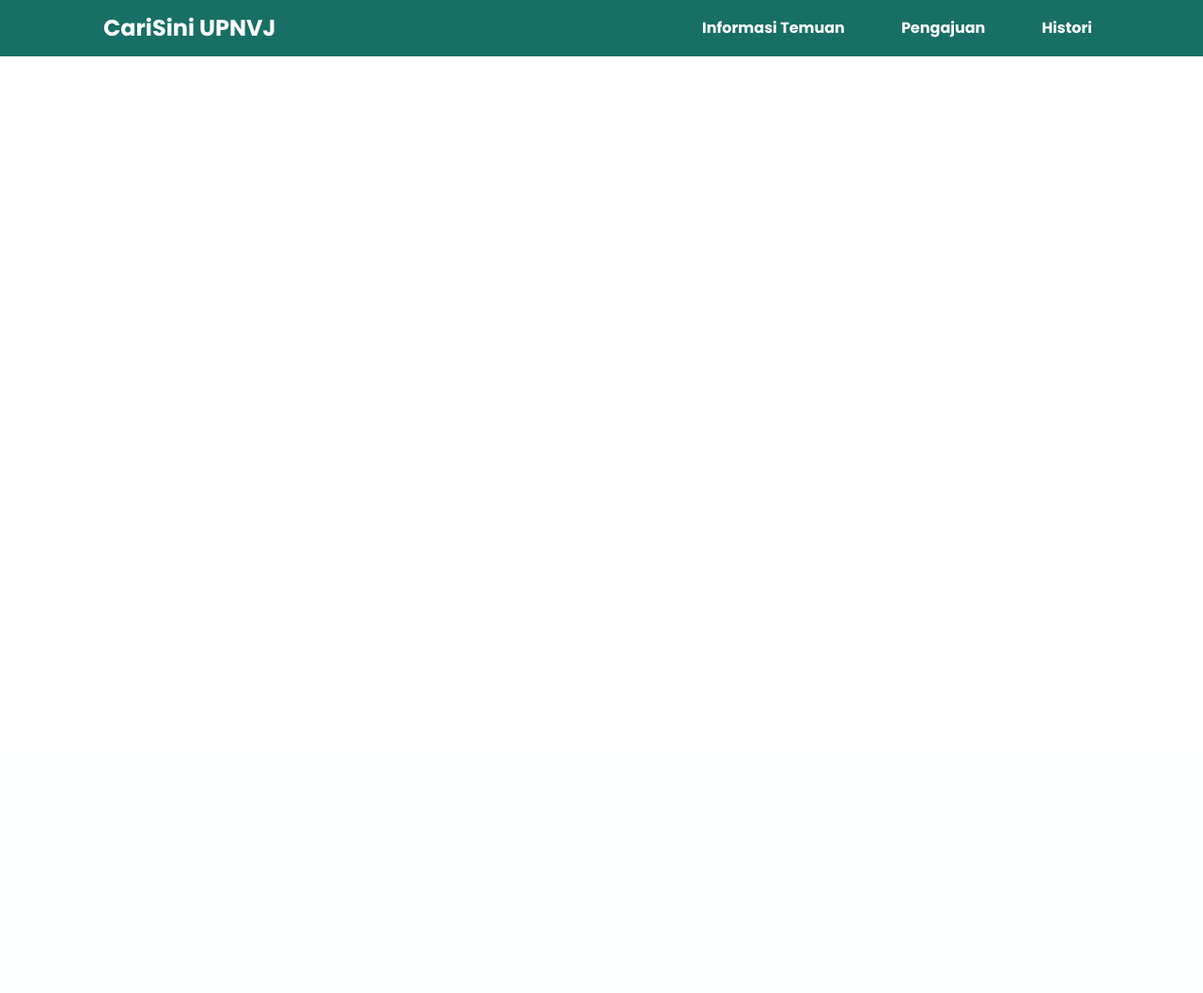
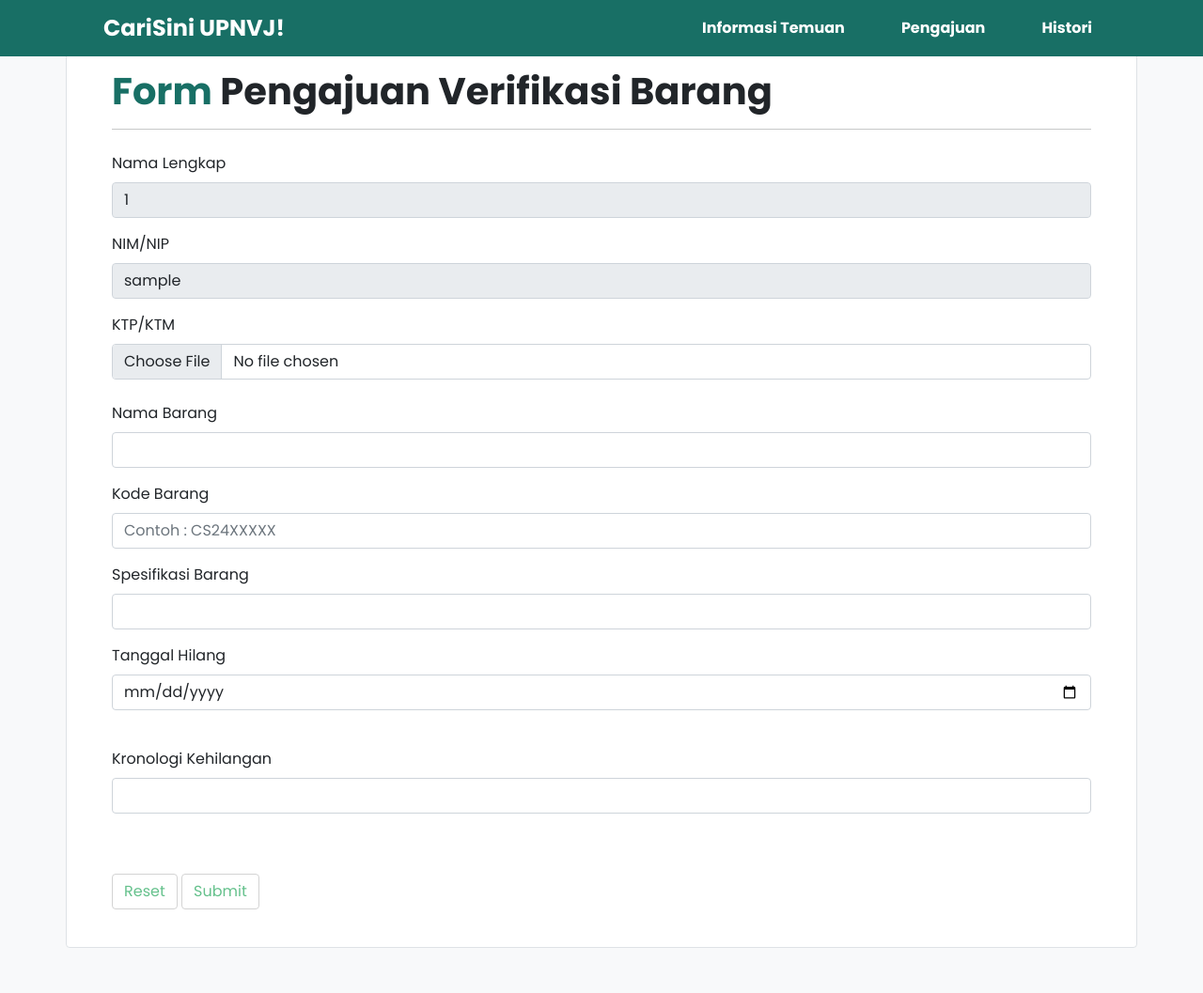
Before and after one commit to adeliadeswita/TBWebP_CariSiniUPNVJ, a PHP site: page /form_pengajuan.php in a window 1280 px wide. Shown: the whole page at 94% size. Before the commit the page ends 60 px from the top, so only its background shows below. Run offline with PHP 8.4, Linux system fonts and the light colour scheme; the visitor is signed in with stand-in values (Sample User, id 1).

Commit message:
page-pengajuan
data yang diinput di page pengajuan udah bisa masuk ke database pengajuan, trus kalo misalnya kode barang atau nama barangnya ga sesuai nanti muncul pesan errornya

```diff
--- a/form_pengajuan.php
+++ b/form_pengajuan.php
@@ -1,8 +1,54 @@
+<?php
+session_start();
+include 'koneksi.php';
+
+$username = $_SESSION['username'];
+$nm_lengkap = $_SESSION['nm_lengkap'];
+
+if ($_SERVER['REQUEST_METHOD'] == 'POST') {
+  // Collect form data
+  $nm_lengkap = $_POST['nm_lengkap'];
+  $username = $_POST['username'];
+  $nm_brg = $_POST['nm_brg'];
+  $kd_brg = $_POST['kd_brg'];
+  $spek_brg_ajuan = $_POST['spek_brg_ajuan'];
+  $tgl_hilang = $_POST['tgl_hilang'];
+  $kron_hilang = $_POST['kron_hilang'];
+
+  // File upload handling
+  $ktp_ktm = $_FILES['ktp_ktm']['name'];
+  $ktp_ktm_tmp = $_FILES['ktp_ktm']['tmp_name'];
+  $upload_dir = 'foto/';
+  move_uploaded_file($ktp_ktm_tmp, $upload_dir . $ktp_ktm);
+
+  // Validasi nm_brg dan kd_brg
+  $query_check = "SELECT * FROM temuan WHERE nm_brg = '$nm_brg' AND kd_brg = '$kd_brg'";
+  $result_check = mysqli_query($koneksi, $query_check);
+
+  if (mysqli_num_rows($result_check) > 0) {
+    // Jika ada data yang cocok, lakukan INSERT
+    $sql = "INSERT INTO pengajuan (nm_lengkap, username, nm_brg, kd_brg, spek_brg_ajuan, tgl_hilang, kron_hilang, ktp_ktm)
+                VALUES ('$nm_lengkap', '$username', '$nm_brg', '$kd_brg', '$spek_brg_ajuan', '$tgl_hilang', '$kron_hilang', '$ktp_ktm')";
+
+    if (mysqli_query($koneksi, $sql)) {
+      $berhasil = "Data berhasil disimpan !";
+    } else {
+      echo "<script>alert('Error: " . mysqli_error($koneksi) . "');</script>";
+    }
+  } else {
+    $error = "Nama barang atau kode barang tidak valid atau tidak ditemukan.";
+  }
+
+  mysqli_close($koneksi);
+}
+?>
+
 <!DOCTYPE html>
 <html lang="id">
+
 <head>
   <meta charset="UTF-8">
-    <title>Pengajuan - CariSini UPNVJ</title>
+  <title>Pengajuan-CariSini UPNVJ</title>
   <link href="https://cdn.jsdelivr.net/npm/bootstrap@5.1.3/dist/css/bootstrap.min.css" rel="stylesheet" integrity="sha384-1BmE4kWBq78iYhFldvKuhfTAU6auU8tT94WrHftjDbrCEXSU1oBoqyl2QvZ6jIW3" crossorigin="anonymous">
   <link href="https://fonts.googleapis.com/css2?family=Poppins:wght@100;300;400;700&display=swap" rel="stylesheet">
   <link rel="stylesheet" href="style.css">
@@ -10,12 +56,86 @@
 
 <body>
   <nav class="nav">
-    <div class="logo">CariSini UPNVJ</div>
+    <div class="logo">CariSini UPNVJ!</div>
     <div class="nav-navigasi">
       <ul>
         <li><a href="./temuan_user.php">Informasi Temuan</a></li>
-            <li><a href="./form_pengajuan.php">Pengajuan</a></li>
+        <li><a href="">Pengajuan</a></li>
         <li><a href="./histori_user.php">Histori</a></li>
       </ul>
     </div>
   </nav>
+  <div class="bg-light">
+    <div class="container mt-5 border rounded bg-white py-4 px-5 mb-5">
+      <header class="header-title mb-4">
+        <h1 class="form-barang"><b><a style="text-decoration: none;"><span style="color:#186F65">Form</span><span> Pengajuan Verifikasi Barang</span></a></b></h1>
+        <hr>
+      </header>
+      <section>
+        <form action="form_pengajuan.php" method="post" class="form" enctype="multipart/form-data">
+          <?php if (isset($error)) {
+            echo "<p style='color:red;'>$error</p>";
+          } elseif (isset($berhasil)) {
+            echo "<p style='color:green;'>$berhasil</p>";
+          }
+          ?>
+          <div class="mb-3">
+            <label for="nm_lengkap" class="form-label">Nama Lengkap</label>
+            <input type="text" name="nm_lengkap" id="nm_lengkap" class="form-control" value="<?php echo $nm_lengkap; ?>" readonly>
+          </div>
+          <div class="mb-3">
+            <label for="username" class="form-label">NIM/NIP</label>
+            <input type="text" name="username" id="username" class="form-control" value="<?php echo $username; ?>" readonly>
+          </div>
+          <div>
+            <label for="ktp_ktm" class="form-label">KTP/KTM</label>
+            <input type="file" name="ktp_ktm" id="ktp_ktm" class="form-control" value="">
+          </div><br>
+          <div class="mb-3">
+            <label for="nm_brg" class="form-label">Nama Barang</label>
+            <input type="text" name="nm_brg" id="nm_brg" class="form-control" value="">
+          </div>
+          <div class="mb-3">
+            <label for="kd_brg" class="form-label">Kode Barang</label>
+            <input type="text" name="kd_brg" id="kd_brg" class="form-control" value="" placeholder="Contoh : CS24XXXXX">
+          </div>
+          <div class="mb-3">
+            <label for="spek_brg_ajuan" class="form-label">Spesifikasi Barang</label>
+            <input type="text" name="spek_brg_ajuan" id="spek_brg_ajuan" class="form-control" value="">
+          </div>
+          <div class="mb-3">
+            <label for="tgl_hilang" class="form-label">Tanggal Hilang</label>
+            <input type="date" name="tgl_hilang" id="tgl_hilang" class="form-control" value="">
+          </div>
+          <br>
+          <div class="mb-3">
+            <label for="kron_hilang" class="form-label">Kronologi Kehilangan</label>
+            <input type="text" name="kron_hilang" id="kron_hilang" class="form-control" value="">
+          </div>
+          <br>
+          <br>
+          <div class="mb-3">
+            <input type="reset" name="reset" value="Reset" class="btn">
+            <input type="submit" name="submit" value="Submit" class="btn">
+          </div>
+        </form>
+      </section>
+    </div>
+  </div>
+  <script src="https://cdn.jsdelivr.net/npm/bootstrap@5.1.3/dist/js/bootstrap.bundle.min.js" integrity="sha384-ka7Sk0Gln4gmtz2MlQnikT1wXgYsOg+OMhuP+IlRH9sENBO0LRn5q+8nbTov4+1p" crossorigin="anonymous"></script>
+  <script>
+    function resetForm() {
+      const form = document.getElementById('pengajuanForm');
+      Array.from(form.elements).forEach(element => {
+        if (!element.readOnly && element.type !== 'submit' && element.type !== 'button') {
+          element.value = '';
+          if (element.type === 'file') {
+            element.value = null;
+          }
+        }
+      });
+    }
+  </script>
+</body>
+
+</html>
--- a/style.css
+++ b/style.css
@@ -79,12 +79,17 @@ nav ul li a {
     color: #65C18C;
     border-color: lightgray;
 }
+.btn-primary {
+    color: white;
+    background-color: red;
+}
 
 .btn:hover {
     color: white;
     background-color: #65C18C;
     border-color: #65C18C;
 }
+
 
 .title {
     font-size: x-large;
```
Also changed, not shown: temuan_admin.php (+7 -7 lines), temuan_user.php (+17 -1 lines), foto/666f190b0baf9_Kartu flazz.jpg (added), foto/ktpdummy.jpeg (added). Lines whose indentation alone changed are shown as unchanged.
